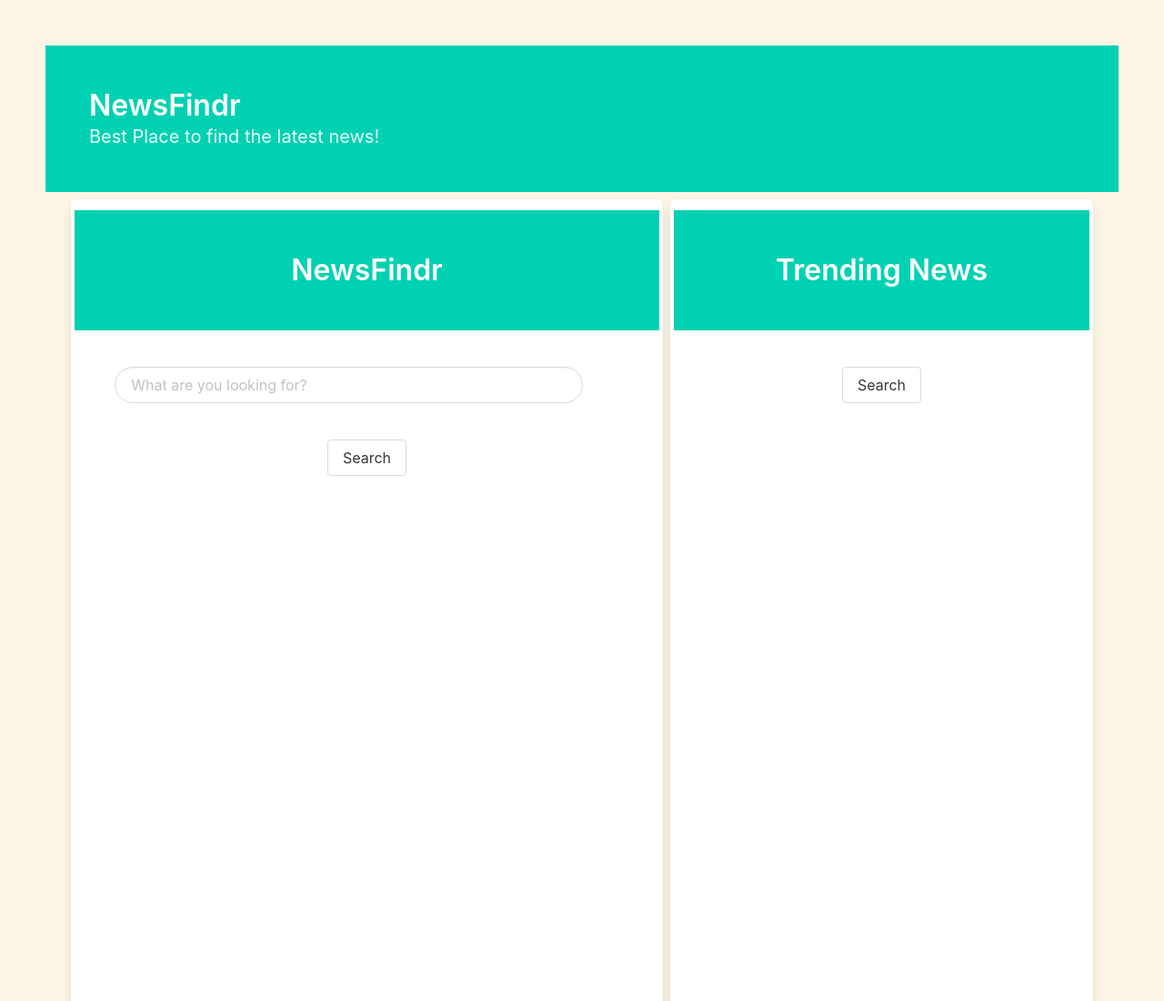
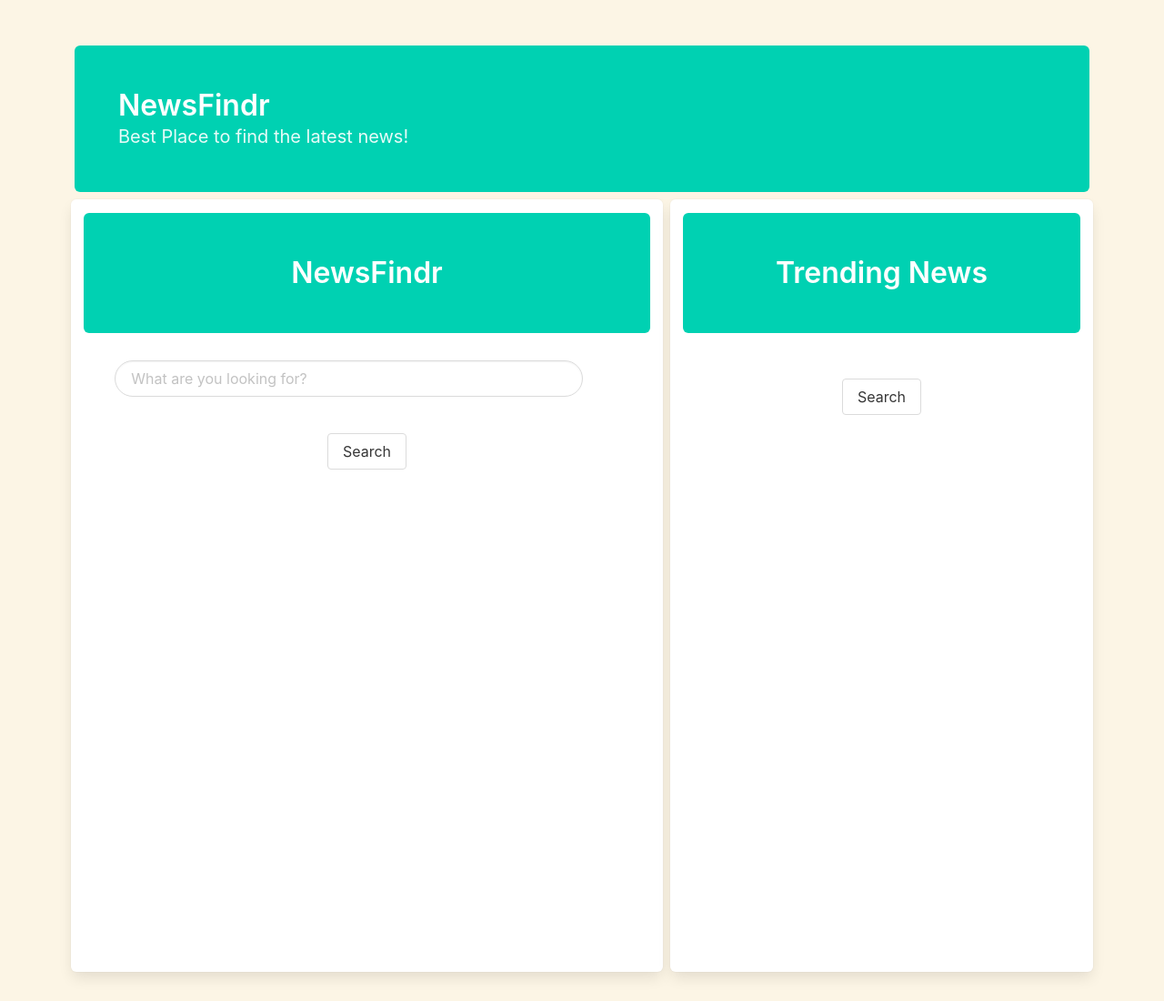
Before and after one commit to omalleyjg/NewsFindr, a plain HTML site: page index.html in a window 1280 px wide. Shown: the top 1100 px of the page at 91% size. Drawn offline with nearby package versions, Linux system fonts and the light colour scheme; no server answers.

Commit message:
changed styling, added radius to banners, changed margin of elements for better spacing, included comments in html

```diff
--- a/Assets/style.css
+++ b/Assets/style.css
@@ -11,23 +11,26 @@ body{
 }
 
 #searchbar{
-    margin: 20px 40px 40px 0px;
+    margin: 20px 40px 0px 0px;
 }
 
 #herobanner{
     margin-bottom: 20px;
+    border-radius: 6px;
 }
 
 #searchbanner{
-    margin-bottom: 20px;
+    margin: 3px 10px 10px 10px;
+    border-radius: 6px;
 }
 
 button{
-    margin-bottom: 40px;
+    margin: 40px 0px 40px 0px
 }
 
 #trendingbanner{
-    margin-bottom: 40px;
+    margin: 3px 10px 10px 10px;
+    border-radius: 6px;
 }
 
 body{
--- a/index.html
+++ b/index.html
@@ -12,7 +12,10 @@
 
 <body>
 
-    <section class="hero is-primary" id="herobanner">
+    <!-- Title Banner -->
+
+    <div class="container is-fluid">
+        <section class="hero is-primary highlight" id="herobanner">
             <div class="hero-body">
                 <p class="title">
                     NewsFindr
@@ -22,6 +25,8 @@
                 </p>
             </div>
         </section>
+    </div>
+
     <section class="columns is-variable is-1 container is-fluid">
 
 
@@ -45,7 +50,8 @@
                             <div class="columns">
                                 <div class="column">
                                     <button class="button is-outlined" id="searchbtn">Search</button>
-                                    <div class="container is-fluid" style="overflow-y: scroll; height:600px;" id="searchednews">
+                                    <div class="container is-fluid" style="overflow-y: scroll; height:500px;"
+                                        id="searchednews">
 
                                     </div>
 
@@ -61,7 +67,7 @@
 
         </section>
 
-        <!-- blank divider -->
+        <!-- Blank Divider -->
 
         <section class="column is-narrow">
 
@@ -84,7 +90,7 @@
                     <div class="columns">
                         <div class="column">
                             <button class="button is-outlined">Search</button>
-                            <div class="container is-fluid" style="overflow-y: scroll; height:600px;" id="trending">
+                            <div class="container is-fluid" style="overflow-y: scroll; height:500px;" id="trending">
 
                             </div>
                         </div>
```
Lines whose indentation alone changed are shown as unchanged.
